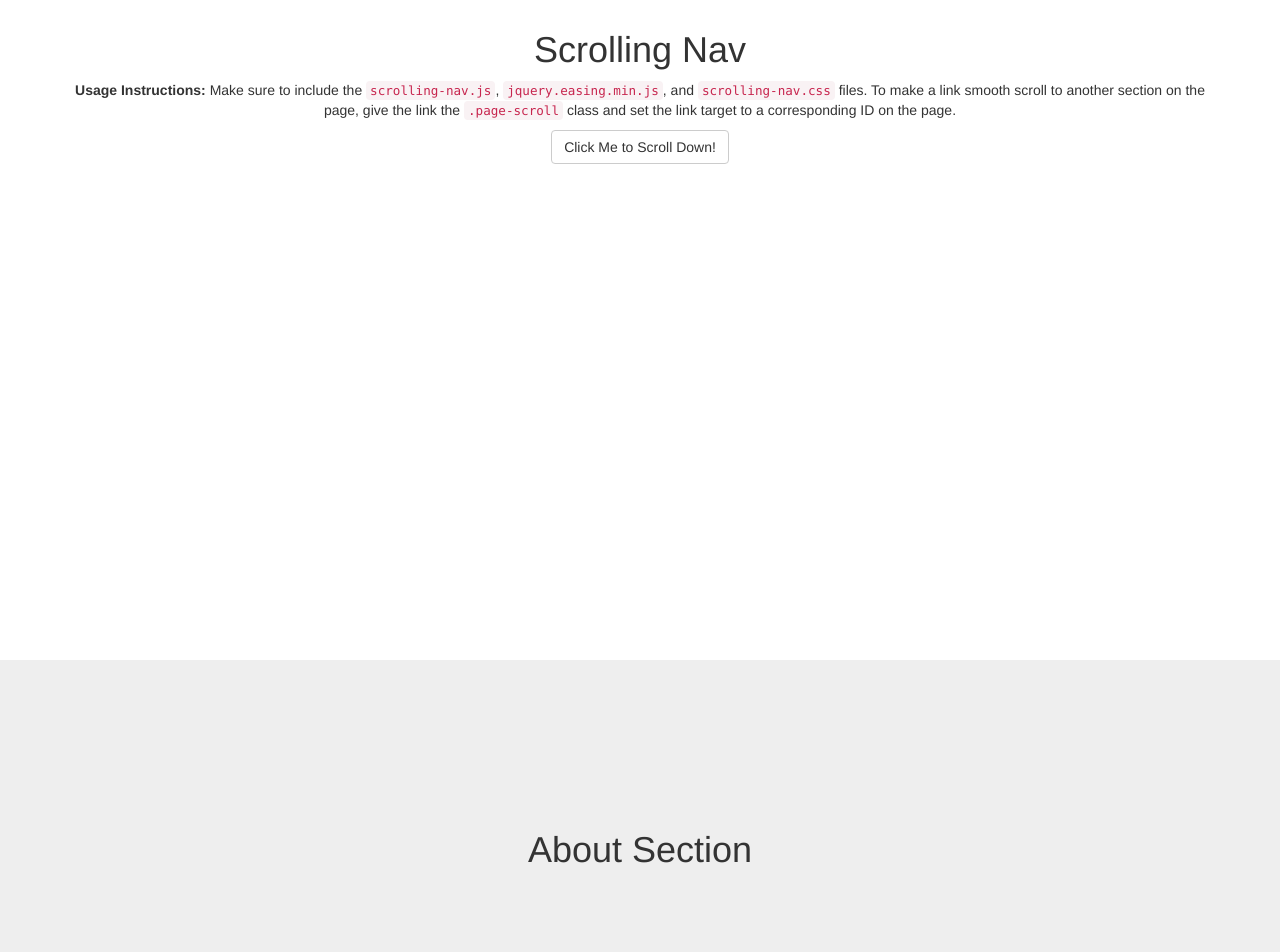
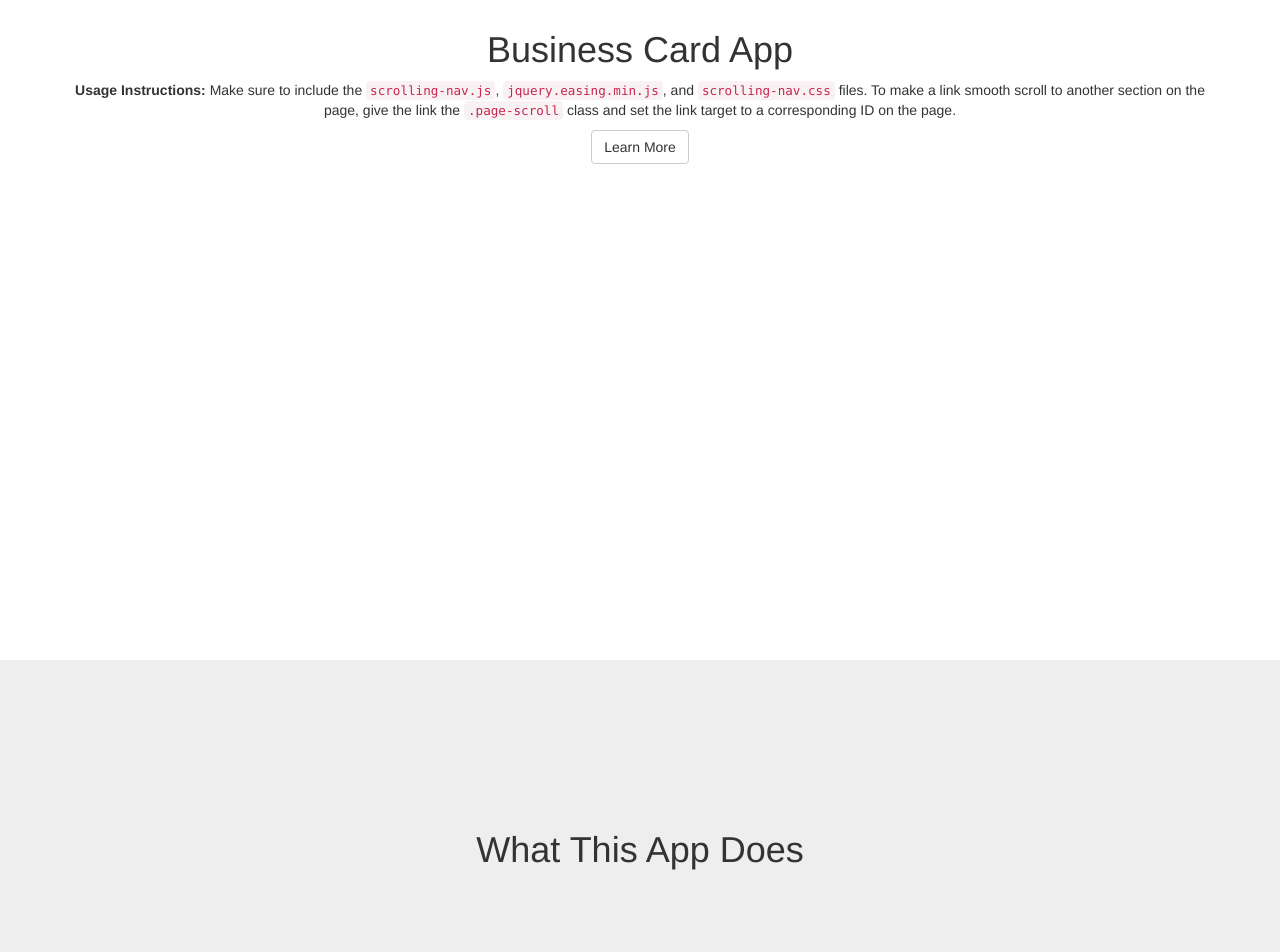
Before and after one commit to jenara-jo/ATXDiversityHack, a plain HTML site: page index.html in a window 1280 px wide. Shown: the part 140-1092 px from the top of the page. Drawn offline with Linux system fonts and the light colour scheme.

Commit message:
Updated index.html

```diff
--- a/index.html
+++ b/index.html
@@ -71,9 +71,9 @@
         <div class="container">
             <div class="row">
                 <div class="col-lg-12">
-                    <h1>Scrolling Nav</h1>
+                    <h1>Business Card App</h1>
                     <p><strong>Usage Instructions:</strong> Make sure to include the <code>scrolling-nav.js</code>, <code>jquery.easing.min.js</code>, and <code>scrolling-nav.css</code> files. To make a link smooth scroll to another section on the page, give the link the <code>.page-scroll</code> class and set the link target to a corresponding ID on the page.</p>
-                    <a class="btn btn-default page-scroll" href="#about">Click Me to Scroll Down!</a>
+                    <a class="btn btn-default page-scroll" href="#about">Learn More</a>
                 </div>
             </div>
         </div>
@@ -84,7 +84,7 @@
         <div class="container">
             <div class="row">
                 <div class="col-lg-12">
-                    <h1>About Section</h1>
+                    <h1>What This App Does</h1>
                 </div>
             </div>
         </div>
@@ -95,7 +95,7 @@
         <div class="container">
             <div class="row">
                 <div class="col-lg-12">
-                    <h1>Services Section</h1>
+                    <h1>Get The App Now</h1>
                 </div>
             </div>
         </div>
@@ -106,7 +106,7 @@
         <div class="container">
             <div class="row">
                 <div class="col-lg-12">
-                    <h1>Contact Section</h1>
+                    <h1>Get In Touch With Us</h1>
                 </div>
             </div>
         </div>
```
